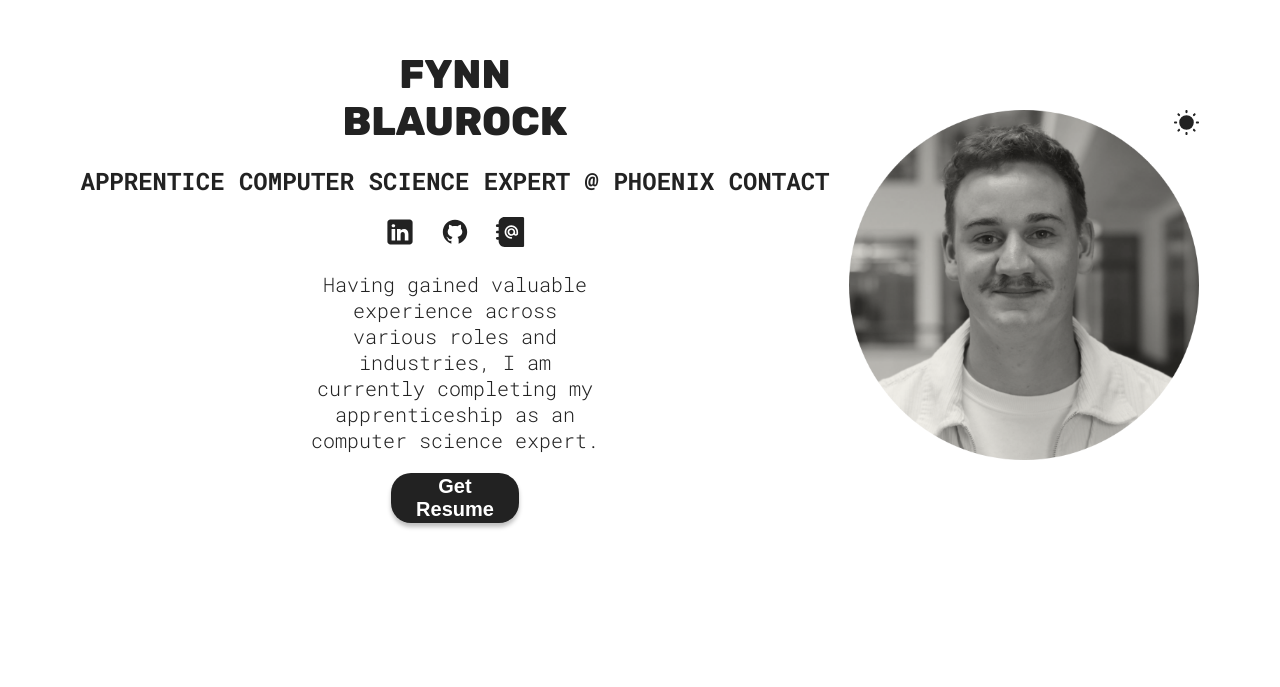
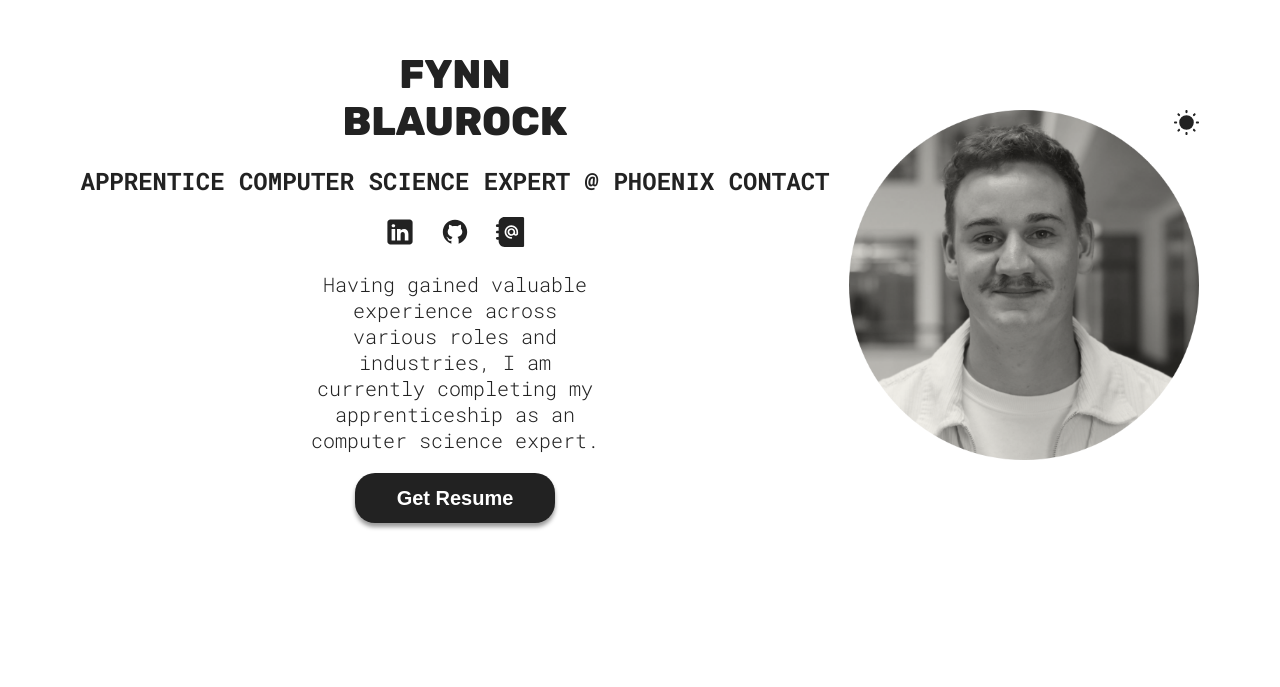
Before and after one commit to fnnbl/PortfolioFBL, a React (Vite) app: page / in a window 1280 px wide. Shown: the part 113-800 px from the top of the page. Built offline with nearby package versions, Linux system fonts and the light colour scheme.

Commit message:
Reworked CV and Button.

```diff
--- a/src/sections/Hero/HeroStyles.module.css
+++ b/src/sections/Hero/HeroStyles.module.css
@@ -35,11 +35,11 @@
     color: var(--btn-text-color);
     border: none;
     border-radius: 20px;
-    width: 128px;
+    width: 200px;
     height: 50px;
     font-size: 20px;
     font-weight: bold;
-    box-shadow: 0 4px 4px rgba(0, 0, 0, 0.25);
+    box-shadow: 0 4px 4px rgba(0, 0, 0, 0.4);
     transition: box-shadow 200ms ease-in-out, transform 200ms ease-in-out;
   }
 
```
Also changed, not shown: 1 other file (tests, documents, lock files or other folders).
